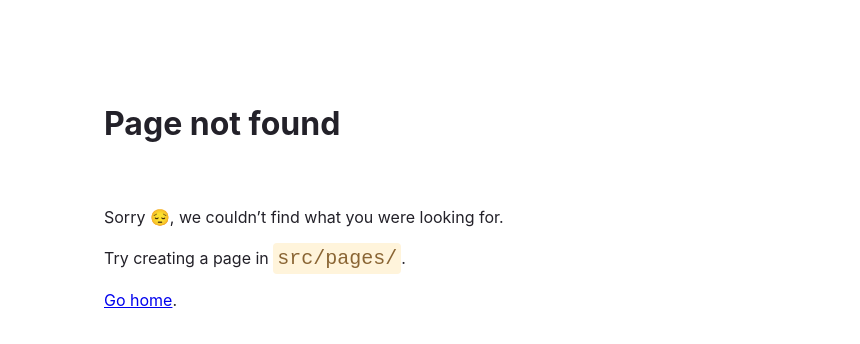
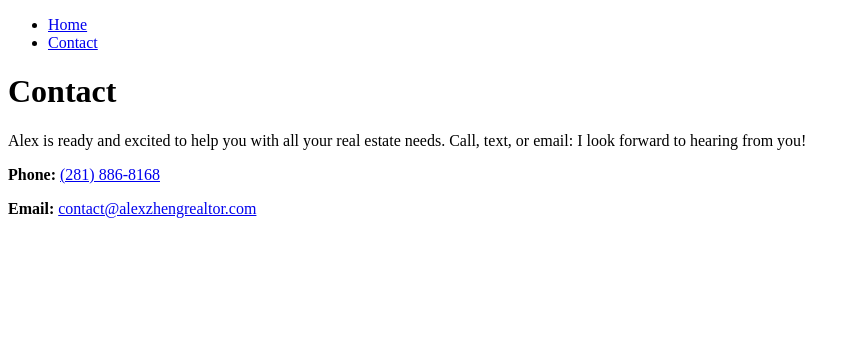
Before and after one commit to AlexZhengREALTOR/dev.alexzhengrealtor, a Gatsby site: page /contact in a window 1280 px wide. Before the commit this address had no page. Shown: the whole page, without its empty margins (0-860 px from the left). Built offline with nearby package versions, Linux system fonts and the light colour scheme; Gatsby itself is replaced by a stand-in of ours.

Commit message:
implement layout, add contact, rm -rf .cache/*

```diff
--- /dev/null
+++ b/src/components/layout.tsx
@@ -0,0 +1,21 @@
+import * as React from 'react'
+import { Link } from 'gatsby'
+
+const Layout = ({ pageTitle, children }) => {
+  return (
+    <div>
+      <nav>
+        <ul>
+          <li><Link to="/">Home</Link></li>
+          <li><Link to="/contact">Contact</Link></li>
+        </ul>
+      </nav>
+      <main>
+        <h1>{pageTitle}</h1>
+        {children}
+      </main>
+    </div>
+  )
+}
+
+export default Layout
--- /dev/null
+++ b/src/pages/contact.tsx
@@ -0,0 +1,25 @@
+import * as React from "react"
+import type { HeadFC, PageProps } from "gatsby"
+import Layout from "../components/layout"
+
+const IndexPage: React.FC<PageProps> = () => {
+  return (
+    <>
+    <Layout pageTitle="Contact">
+      <p>
+        Alex is ready and excited to help you with all your real estate needs. Call, text, or email: I look forward to hearing from you!
+      </p>
+      <p>
+        <strong>Phone:</strong> <a href="tel:+12818868168">(281) 886-8168</a>
+      </p>
+      <p>
+        <strong>Email:</strong> <a href="mailto:contact+alexzhengrealtor@alexzhengrealtor.com">contact@alexzhengrealtor.com</a>
+      </p>
+    </Layout>
+    </>
+  )
+}
+
+export default IndexPage
+
+export const Head: HeadFC = () => <title>Home Page</title>
```
Also changed, not shown: src/pages/index.tsx (+26 -0 lines), 2 other files.
